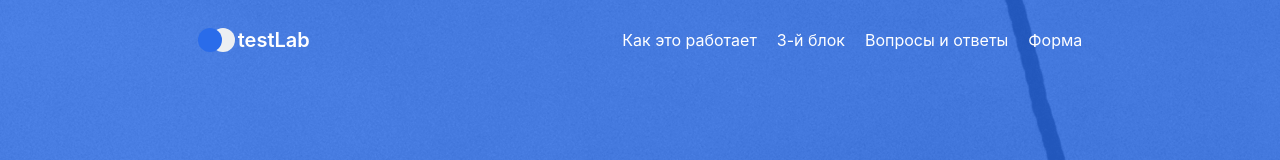
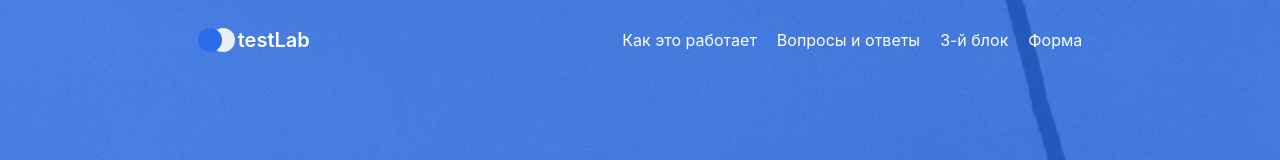
Before and after one commit to Troan89/Lending-test-lab, a React app: page / in a window 1280 px wide. Shown: the top 160 px of the page. Built offline with nearby package versions, Linux system fonts and the light colour scheme.

Commit message:
fix scroll

```diff
--- a/src/App.tsx
+++ b/src/App.tsx
@@ -15,12 +15,12 @@ export function App() {
     return (
         <StyledApp>
             <Header/>
-                <Faqs/>
-                <ThirdBlock/>
-                <Reviews/>
-                <FourthBlock/>
-                <FiveBlock/>
-                <Form/>
+            <section id="faqs"><Faqs/></section>
+            <section id="thirdBlock"><ThirdBlock/></section>
+            <Reviews/>
+            <section id="fourthBlock"><FourthBlock/></section>
+            <FiveBlock/>
+            <section id="form"><Form/></section>
             <Footer/>
         </StyledApp>
     );
@@ -33,7 +33,7 @@ const StyledApp = styled.div`
     align-items: center;
     flex-direction: column;
 
-   @media screen and (max-width: 768px) {
-       row-gap: 56px;
-   }
+    @media screen and (max-width: 768px) {
+        row-gap: 56px;
+    }
 `
--- a/src/components/menu/Menu.tsx
+++ b/src/components/menu/Menu.tsx
@@ -3,14 +3,25 @@ import styled from "styled-components";
 import {theme} from "../../styles/Theme.styled";
 
 type Props = {
-    menuItems: string[]
-    color?:string
+    menuItems: Item[]
+    color?: string
+}
+
+type Item = {
+    name: string
+    id: string
 }
 
 export const Menu = (props: Props) => {
     const {menuItems, color} = props
 
-    const menu = menuItems.map((item, index) => <li key={index}><a href="">{item}</a></li>)
+    const menu = menuItems.map((item, index) => (
+        <li key={index}>
+            <Link href={`#${item.id}`}>
+                {item.name}
+            </Link>
+        </li>
+    ))
 
     return (
         <StyledMenu color={color}>
@@ -44,7 +55,10 @@ const StyledMenu = styled.nav`
 
     li a {
         text-decoration: none;
-        color: ${({color}) => color || 'var(--white-color)'}};
+        color: ${({color}) => color || `${theme.color.white}`
+        }
+    }
+;
     transition: color 0.3s, text-decoration 0.3s;
 
     @media (max-width: 768px) {
@@ -57,3 +71,6 @@ const StyledMenu = styled.nav`
     text-decoration: underline;
 }
 `
+const Link = styled.a`
+
+`
--- a/src/layout/header/Header.tsx
+++ b/src/layout/header/Header.tsx
@@ -12,7 +12,12 @@ import mediumImage from '../../assets/Lunch_atop_a_Skyscraper (375x596).png'
 import smallImage from '../../assets/Lunch_atop_a_Skyscraper (320x509).png'
 import {TabMenu} from "./tabMenu/TabMenu";
 
-const items = ["Как это работает", "3-й блок", "Вопросы и ответы", "Форма"]
+const items = [
+    { name: "Как это работает", id: "faqs" },
+    { name: "Вопросы и ответы", id: "fourthBlock" },
+    { name: "3-й блок", id: "thirdBlock" },
+    { name: "Форма", id: "form" }
+];
 
 export const Header = () => {
     const [menuOpen, setMenuOpen] = useState(false);
@@ -141,6 +146,8 @@ const StyledHeader = styled.div`
     min-height: 80px;
     z-index: 1;
 
+    position: relative;
+
     @media screen and (max-width: 768px) {
         justify-content: space-between;
         padding: 0 16px;
@@ -182,14 +189,14 @@ const BurgerMenu = styled.div`
 `
 
 const MenuWrapper = styled.div`
-    position: fixed;
+    position: absolute;
     top: 0;
     right: 0;
     max-width: 320px;
     width: 100%;
     min-height: 667px;
     background: ${theme.color.white};
-    z-index: 100;
+    z-index: 10000;
     padding: 0 20px;
     transition: .5s;
 `;
--- a/src/layout/header/tabMenu/TabMenu.tsx
+++ b/src/layout/header/tabMenu/TabMenu.tsx
@@ -4,8 +4,13 @@ import {theme} from "../../../styles/Theme.styled";
 import {Icon} from "../../../components/icon/Icon";
 
 type Props = {
-    menuItems: string[]
-    color?:string
+    menuItems: Item[]
+    color?: string
+}
+
+type Item = {
+    name:string
+    id:string
 }
 
 export const TabMenu = (props: Props) => {
@@ -13,7 +18,9 @@ export const TabMenu = (props: Props) => {
 
     const menu = menuItems.map((item, index) => (
         <ListItem key={index}>
-            <Link href="">{item}</Link>
+            <Link href={`#${item.id}`}>
+                {item.name}
+            </Link>
             <StyledIconTransform>
                 <Icon iconId={'fi-sr-angle-left'} width={'12px'} height={'24px'} />
             </StyledIconTransform>
@@ -89,7 +96,7 @@ const ListItem = styled.li`
 `
 
 const Link = styled.a`
-
+    //z-index: 1;
 `
 
 const StyledIconTransform = styled.div`
--- a/src/styles/GlobalStyles.ts
+++ b/src/styles/GlobalStyles.ts
@@ -10,6 +10,10 @@ export const GlobalStyles = createGlobalStyle`
         margin: 0;
         padding: 0;
         box-sizing: border-box;
+    }
+
+    html {
+        scroll-behavior: smooth;
     }
 
     body {
```
Lines whose indentation alone changed are shown as unchanged.
